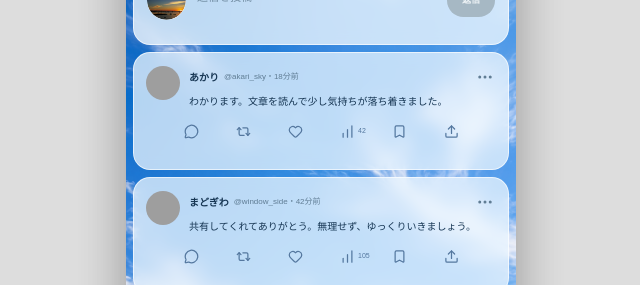
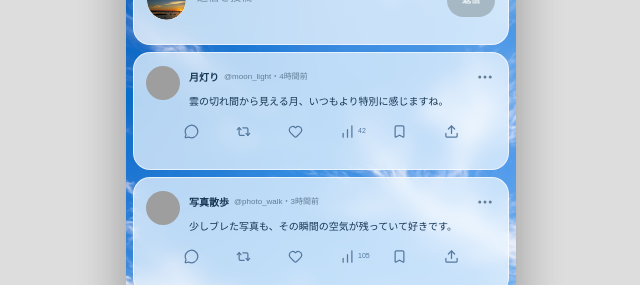
Before and after one commit to awo080558-dot/sora-social-apuri, a Next.js app: page / in a window 1280 px wide. Both pictures are taken after a click on the element 640 px from the left and 301 px from the top of the page. Shown: the part 346-631 px from the top of the page, without its empty margins (319-959 px from the left). Built offline with nearby package versions, Linux system fonts and the light colour scheme; grey boxes are pictures that could not be loaded.

Commit message:
Customize reply threads and remove test posts

```diff
--- a/app/page.tsx
+++ b/app/page.tsx
@@ -14,6 +14,7 @@ type Category = "エンタメ" | "スポーツ" | "テクノロジー" | "ビジ
 type Post = { id:number; weather:Weather; name:string; handle:string; avatar:string; time:string; body:string; replies:string; reposts:string; likes:string; views:string };
 type Account = {name:string;handle:string;avatar:string;weather:Weather;avatarClass?:number};
 type ProfileData = {name:string;handle:string;bio:string;location:string;avatarUrl:string;coverUrl:string};
+type ThreadReply = {name:string;handle:string;body:string;time:string;avatarClass:number};
 
 const initialProfile:ProfileData = {
   name:"黄昏",
@@ -23,10 +24,40 @@ const initialProfile:ProfileData = {
   avatarUrl:"/tasogare-avatar.png",
   coverUrl:"/tasogare-cover.png",
 };
-const sampleReplies = [
-  {name:"あかり",handle:"@akari_sky",body:"わかります。文章を読んで少し気持ちが落ち着きました。",time:"18分前",avatarClass:2},
-  {name:"まどぎわ",handle:"@window_side",body:"共有してくれてありがとう。無理せず、ゆっくりいきましょう。",time:"42分前",avatarClass:5},
-];
+const replyThreads:Record<number,ThreadReply[]> = {
+  1:[{name:"月灯り",handle:"@moon_light",body:"雲の切れ間から見える月、いつもより特別に感じますね。",time:"4時間前",avatarClass:2},{name:"写真散歩",handle:"@photo_walk",body:"少しブレた写真も、その瞬間の空気が残っていて好きです。",time:"3時間前",avatarClass:5}],
+  2:[{name:"しろ",handle:"@shiro_days",body:"おじいちゃん、スタンプ選びのセンスが最高です（笑）",time:"4時間前",avatarClass:4},{name:"朝のメモ",handle:"@morning_note",body:"写真まで送れるようになるの、本当に覚えるのが早いですね。",time:"3時間前",avatarClass:1}],
+  3:[{name:"栞",handle:"@book_marker",body:"店員さんのおすすめで選ぶ本って、普段と違う出会いがありますよね。",time:"4時間前",avatarClass:3},{name:"週末読書",handle:"@weekend_books",body:"3冊とも気になります。週末の楽しみが増えましたね。",time:"2時間前",avatarClass:6}],
+  4:[{name:"余白",handle:"@blank_time",body:"早めに切り上げる判断、大事だと思います。",time:"1時間前",avatarClass:2},{name:"夕方の机",handle:"@evening_desk",body:"今日はゆっくり休んでください。",time:"48分前",avatarClass:4}],
+  5:[{name:"一次資料",handle:"@source_note",body:"見出しだけで判断せず本文まで読む姿勢、大切ですね。",time:"2時間前",avatarClass:3},{name:"ことば",handle:"@context_reader",body:"引用部分だけでなく、前後の文脈も確認したいです。",time:"1時間前",avatarClass:6}],
+  6:[{name:"あかり",handle:"@akari_sky",body:"今日はスマホを置いて休むのがよさそうですね。",time:"46分前",avatarClass:2},{name:"まどぎわ",handle:"@window_side",body:"温かい飲み物を飲んで、ゆっくり眠れますように。",time:"31分前",avatarClass:5}],
+  7:[{name:"静かな時間",handle:"@quiet_hours",body:"今すぐ返さなくても大丈夫だと思います。",time:"3時間前",avatarClass:1},{name:"ひと呼吸",handle:"@one_breath",body:"少し離れて、気持ちが落ち着いてからでいいですよ。",time:"2時間前",avatarClass:4}],
+  8:[{name:"元動画確認",handle:"@full_clip",body:"切り抜きだけで判断する前に、本編を確認したいですね。",time:"15分前",avatarClass:3},{name:"慎重派",handle:"@wait_context",body:"前後を見ると意味が変わること、本当に多いです。",time:"11分前",avatarClass:6}],
+  9:[{name:"ログアウト中",handle:"@offline_today",body:"荒れている時は離れるのが一番ですね。",time:"19分前",avatarClass:2},{name:"深呼吸",handle:"@slow_breath",body:"見続けるほど疲れるので、今日はここまでにしましょう。",time:"12分前",avatarClass:5}],
+  10:[{name:"朝ごはん部",handle:"@breakfast_club",body:"きれいな目玉焼きで始まる朝、いいですね。",time:"20分前",avatarClass:1}],
+  11:[{name:"猫を撮る人",handle:"@cat_camera",body:"毎日同じ時間に来る猫、会いに行きたくなります。",time:"52分前",avatarClass:4},{name:"花屋の前",handle:"@flowers_and_cat",body:"店先の鉢で丸くなっている姿、絶対かわいいです。",time:"37分前",avatarClass:2}],
+  12:[{name:"台所メモ",handle:"@kitchen_note",body:"余り野菜のスープ、同じ味にできないところも家庭料理らしくて好きです。",time:"2時間前",avatarClass:5},{name:"おかわり",handle:"@second_bowl",body:"家族がおかわりしてくれたなら大成功ですね。",time:"1時間前",avatarClass:3}],
+  13:[{name:"川沿いラン",handle:"@river_run",body:"5km完走おめでとうございます。風が気持ちいい季節ですね。",time:"5時間前",avatarClass:6},{name:"ゆっくり走る",handle:"@slow_runner",body:"速さより最後まで走れたことがすごいです。",time:"4時間前",avatarClass:1}],
+  14:[{name:"予定の余白",handle:"@open_schedule",body:"予定を減らすのも大切な調整ですね。",time:"36分前",avatarClass:4},{name:"来週で大丈夫",handle:"@next_week",body:"無理せず動ける日に会うほうが、きっと楽しめます。",time:"22分前",avatarClass:2}],
+  15:[{name:"下書きのまま",handle:"@draft_note",body:"書き直しているうちに、何を伝えたいか分からなくなることあります。",time:"1時間前",avatarClass:3},{name:"ゆっくり返信",handle:"@reply_later",body:"時間を置いてから送るので十分だと思います。",time:"48分前",avatarClass:5}],
+  16:[{name:"駅のホーム",handle:"@platform_note",body:"手袋を拾って渡す場面、見ている側まで少し温かくなりますね。",time:"3時間前",avatarClass:1},{name:"通勤中",handle:"@on_the_train",body:"混雑の中でも、こういう小さな親切があると救われます。",time:"2時間前",avatarClass:6}],
+  17:[{name:"曖昧な日",handle:"@in_between",body:"うれしいと悲しいの間にある気持ち、確かに名前がほしいです。",time:"6時間前",avatarClass:4},{name:"ことばの余白",handle:"@word_space",body:"言い切れないまま残しておくのも、その日の記録かもしれません。",time:"5時間前",avatarClass:2}],
+  18:[{name:"夜の休憩",handle:"@night_break",body:"焦っている時のお茶休憩、思っている以上に効きます。",time:"21分前",avatarClass:5},{name:"机を離れる",handle:"@leave_desk",body:"一度席を立ってから、できるところだけ進めましょう。",time:"12分前",avatarClass:3}],
+  19:[{name:"予定のない日",handle:"@empty_plan",body:"楽しみにしていた分、残念な気持ちはすぐ消えないですよね。",time:"48分前",avatarClass:6},{name:"青空待ち",handle:"@wait_sky",body:"今日は残念なままでも大丈夫だと思います。",time:"35分前",avatarClass:1}],
+  20:[{name:"夜更かし",handle:"@late_night",body:"寝ようとするほど考えが止まらなくなるの、よく分かります。",time:"2時間前",avatarClass:2},{name:"明日の自分へ",handle:"@tomorrow_me",body:"明日のことは明日に任せて、今夜は目を閉じられますように。",time:"1時間前",avatarClass:4}],
+  21:[{name:"できたこと",handle:"@done_today",body:"洗濯できた、それだけでも今日は十分です。",time:"4時間前",avatarClass:3},{name:"比べない日",handle:"@my_own_pace",body:"一つ数えて終わる考え方、真似したいです。",time:"3時間前",avatarClass:5}],
+  22:[{name:"公式待ち",handle:"@official_first",body:"条件が省かれると、まったく違う印象になりますね。",time:"7分前",avatarClass:1},{name:"拡散前確認",handle:"@check_before_share",body:"リンク先まで確認してから共有するようにします。",time:"5分前",avatarClass:6}],
+  23:[{name:"本編視聴済み",handle:"@watched_full",body:"本編まで見ると、切り抜きとは受け取り方が変わりました。",time:"10分前",avatarClass:4},{name:"決めつけない",handle:"@no_assumption",body:"見ていない部分まで想像で批判するのは避けたいですね。",time:"6分前",avatarClass:2}],
+  24:[{name:"続報待ち",handle:"@wait_update",body:"情報が落ち着くまで公式の発表を待つのがよさそうです。",time:"24分前",avatarClass:5},{name:"静観中",handle:"@watch_quietly",body:"追い続けると混乱するので、いったん離れます。",time:"16分前",avatarClass:3}],
+  101:[{name:"片耳イヤホン",handle:"@one_earbud",body:"見つかったのに揃わないの、うれしいような切ないような気持ちですね。",time:"5時間前",avatarClass:2},{name:"落とし物",handle:"@lost_and_found",body:"左右が別々のタイミングでなくなるの、妙に物語があります。",time:"4時間前",avatarClass:5}],
+  102:[{name:"炊飯器レシピ",handle:"@ricecooker_recipe",body:"冷凍餃子を入れる発想はなかったです。今度やってみます。",time:"11時間前",avatarClass:1},{name:"洗い物ゼロ",handle:"@easy_kitchen",body:"内釜だけで済むのが最高ですね。白だしの量も知りたいです。",time:"10時間前",avatarClass:4}],
+  103:[{name:"各駅停車",handle:"@local_train",body:"予定を決めない旅だからこそ出会える景色ですね。",time:"22時間前",avatarClass:3},{name:"海の見える駅",handle:"@sea_station",body:"窓から見えた海で途中下車するの、すてきです。",time:"20時間前",avatarClass:6}],
+};
+
+function repliesForPost(post:Post):ThreadReply[]{
+  if(Number(post.replies)===0)return [];
+  return replyThreads[post.id]||[{name:"空を見上げる人",handle:"@look_up_sky",body:`「${post.body.slice(0,22)}${post.body.length>22?"…":""}」というところが心に残りました。`,time:"少し前",avatarClass:((post.id-1)%6)+1}];
+}
 
 const weatherInfo = {
   sunny: { label:"晴れ", icon:Sun, symbol:"🌤️", message:"明るく前向きな投稿が多いタイムラインです", color:"#f6b900" },
@@ -359,7 +390,10 @@ export default function HomePage(){
     const saved=window.localStorage.getItem("sora-profile-posts");
     if(!saved)return;
     try{
-      setProfilePosts(JSON.parse(saved) as Post[]);
+      const restored=JSON.parse(saved) as Post[];
+      const cleaned=restored.filter(post=>!post.body.startsWith("プロフィール専用の表示確認"));
+      setProfilePosts(cleaned);
+      if(cleaned.length!==restored.length)window.localStorage.setItem("sora-profile-posts",JSON.stringify(cleaned));
     }catch{
       window.localStorage.removeItem("sora-profile-posts");
     }
@@ -751,7 +785,7 @@ export default function HomePage(){
       <article className="reply-origin-post"><div className="post-head"><span className={`reply-origin-avatar ${replyTarget.handle===profile.handle?"":`generated-avatar avatar-${((replyTarget.id-1)%6)+1}`}`} style={replyTarget.handle===profile.handle?{backgroundImage:`url("${profile.avatarUrl}")`}:undefined}/><div className="identity"><strong>{replyTarget.handle===profile.handle?profile.name:replyTarget.name}</strong><span>{replyTarget.handle===profile.handle?profile.handle:replyTarget.handle}</span></div><time>{replyTarget.time}</time></div><p>{replyTarget.body}</p><div className="reply-origin-actions"><button><MessageCircle/><span>{shownReplies(replyTarget)}</span></button><button><Repeat2/><span>{shownReposts(replyTarget)}</span></button><button><Heart fill={liked.includes(replyTarget.id)?"currentColor":"none"}/><span>{shownLikes(replyTarget)}</span></button><button><ChartNoAxesColumnIncreasing/><span>{compactCount(replyTarget.views)}</span></button><button aria-label="ブックマーク"><Bookmark/></button><button aria-label="共有"><Upload/></button></div></article>
       <div className="reply-filter"><button>関連性⌄</button><button>引用を見る ›</button></div>
       <form className="reply-inline-compose" onSubmit={submitReply}><span className="reply-compose-avatar" style={{backgroundImage:`url("${profile.avatarUrl}")`}}/><textarea autoFocus value={replyDraft} onChange={event=>setReplyDraft(event.target.value)} placeholder="返信を投稿" maxLength={240}/><button disabled={!replyDraft.trim()}>返信</button></form>
-      <div className="reply-list">{sampleReplies.map(reply=><article className="reply-row" key={`${replyTarget.id}-${reply.handle}`}><span className={`reply-avatar generated-avatar avatar-${reply.avatarClass}`}/><div className="reply-row-body"><div><strong>{reply.name}</strong><span>{reply.handle}・{reply.time}</span><button aria-label="その他"><MoreHorizontal/></button></div><p>{reply.body}</p><div className="reply-row-actions"><button><MessageCircle/></button><button><Repeat2/></button><button><Heart/></button><button><ChartNoAxesColumnIncreasing/><span>{reply.avatarClass*21}</span></button><button><Bookmark/></button><button><Upload/></button></div></div></article>)}{(savedReplies[replyTarget.id]||[]).map(reply=><article className="reply-row own-reply" key={reply.id}><span className="reply-avatar" style={{backgroundImage:`url("${profile.avatarUrl}")`}}/><div className="reply-row-body"><div><strong>{profile.name}</strong><span>{profile.handle}・たった今</span><button aria-label="その他"><MoreHorizontal/></button></div><p>{reply.body}</p><div className="reply-row-actions"><button><MessageCircle/></button><button><Repeat2/></button><button><Heart/></button><button><ChartNoAxesColumnIncreasing/><span>1</span></button><button><Bookmark/></button><button><Upload/></button></div></div></article>)}</div>
+      <div className="reply-list">{repliesForPost(replyTarget).map(reply=><article className="reply-row" key={`${replyTarget.id}-${reply.handle}`}><span className={`reply-avatar generated-avatar avatar-${reply.avatarClass}`}/><div className="reply-row-body"><div><strong>{reply.name}</strong><span>{reply.handle}・{reply.time}</span><button aria-label="その他"><MoreHorizontal/></button></div><p>{reply.body}</p><div className="reply-row-actions"><button><MessageCircle/></button><button><Repeat2/></button><button><Heart/></button><button><ChartNoAxesColumnIncreasing/><span>{reply.avatarClass*21}</span></button><button><Bookmark/></button><button><Upload/></button></div></div></article>)}{(savedReplies[replyTarget.id]||[]).map(reply=><article className="reply-row own-reply" key={reply.id}><span className="reply-avatar" style={{backgroundImage:`url("${profile.avatarUrl}")`}}/><div className="reply-row-body"><div><strong>{profile.name}</strong><span>{profile.handle}・たった今</span><button aria-label="その他"><MoreHorizontal/></button></div><p>{reply.body}</p><div className="reply-row-actions"><button><MessageCircle/></button><button><Repeat2/></button><button><Heart/></button><button><ChartNoAxesColumnIncreasing/><span>1</span></button><button><Bookmark/></button><button><Upload/></button></div></div></article>)}</div>
     </div>
   </section>}
   {toast&&<div className="sora-toast">{toast}</div>}
```
